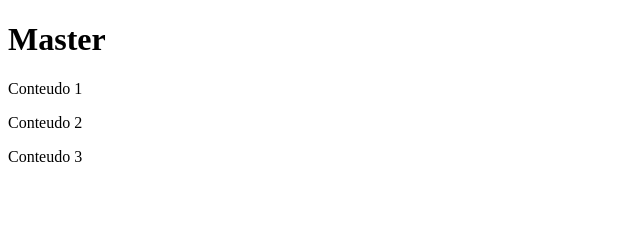
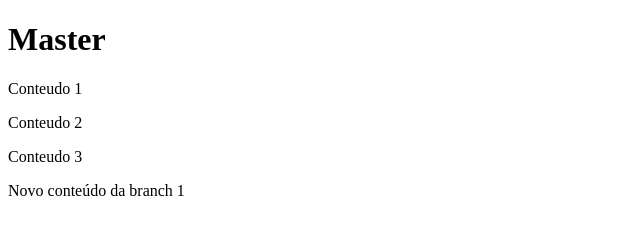
Before and after one commit to Augusto-DF/git_study, a plain HTML site: page index.html in a window 1280 px wide. Shown: the whole page, without its empty margins (0-640 px from the left). Drawn offline with Linux system fonts and the light colour scheme.

Commit message:
Adicionando conteudo na branch 1

```diff
--- a/index.html
+++ b/index.html
@@ -12,5 +12,6 @@
   <p>Conteudo 1</p>
   <p>Conteudo 2</p>
   <p>Conteudo 3</p>
+  <p>Novo conteúdo da branch 1</p>
 </body>
 </html>
```
